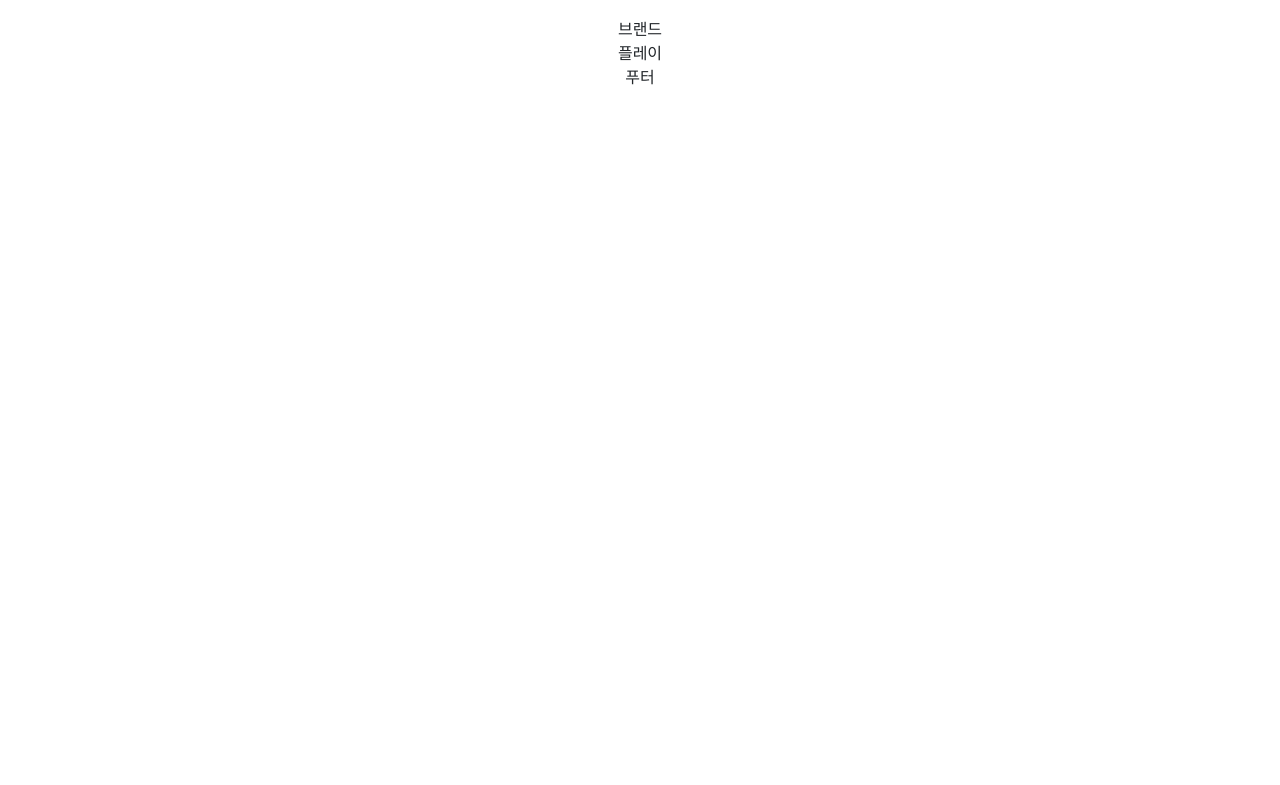
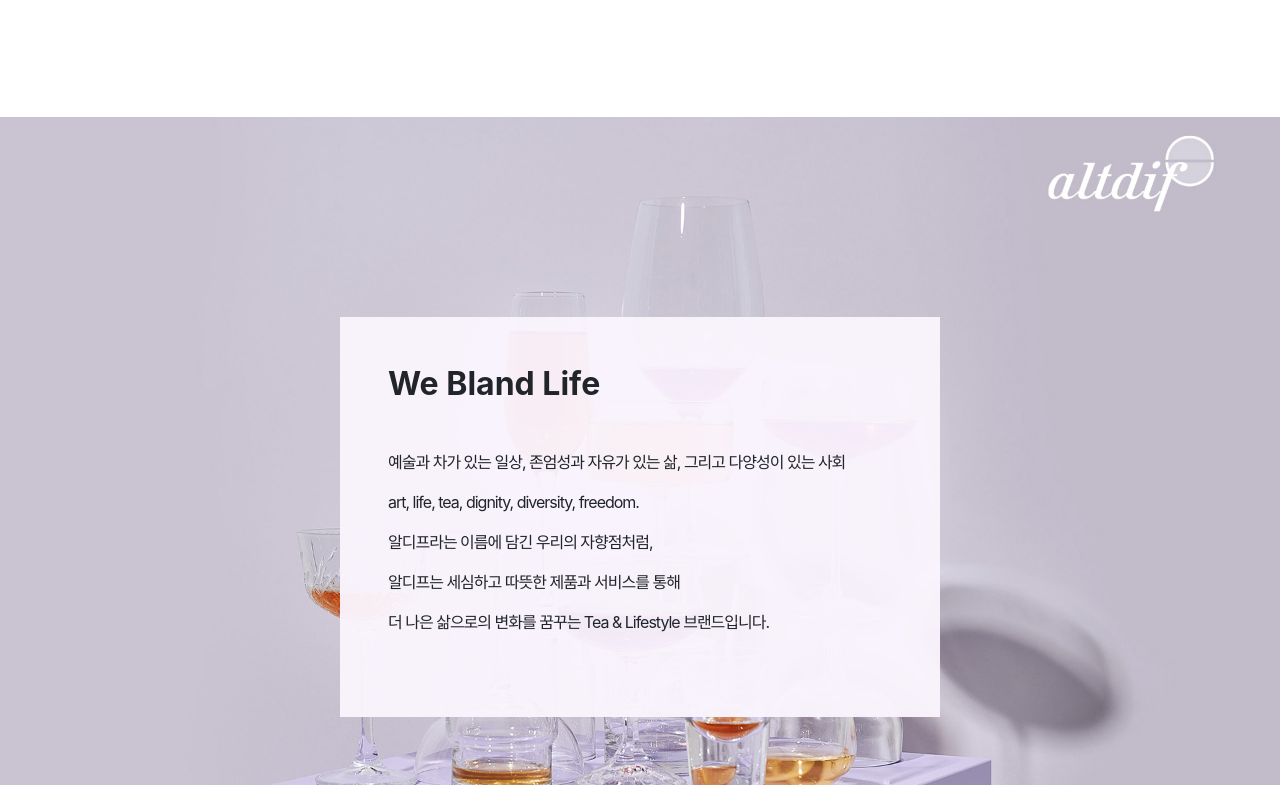
Before and after one commit to ssssojung/altdif_react, a React (Create React App) app in the folder altdif/: page / in a window 1280 px wide. Shown: the part 1715-2500 px from the top of the page. Before the commit the page ends 1804 px from the top, so only its background shows below. Built offline with nearby package versions, Linux system fonts and the light colour scheme.

Commit message:
brand 컨텐츠 추가

```diff
--- a/altdif/src/component/Brand.js
+++ b/altdif/src/component/Brand.js
@@ -2,8 +2,18 @@ import React from 'react';
 
 function Brand(props) {
     return (
-        <section id='brand' >
-            브랜드
+        <section id='brand'>
+            <div className='inner'>
+                <div className='textbox p-5 text-start'>
+                    <h2 className=''>We Bland Life</h2>
+                    <p>예술과 차가 있는 일상, 존엄성과 자유가 있는 삶, 그리고 다양성이 있는 사회<br/>
+                        <span>art, life, tea, dignity, diversity, freedom.</span><br/>
+                        알디프라는 이름에 담긴 우리의 자향점처럼,<br/>
+                        알디프는 세심하고 따뜻한 제품과 서비스를 통해<br/>
+                        더 나은 삶으로의 변화를 꿈꾸는 Tea & Lifestyle 브랜드입니다.
+                    </p>
+                </div>
+            </div>
         </section>
     );
 }
--- a/altdif/src/css/style.css
+++ b/altdif/src/css/style.css
@@ -1,39 +1,41 @@
-@import url("https://fonts.googleapis.com/css2?family=Montserrat:wght@200;300&display=swap");
-section {
-  height: auto;
+body {
+  @import url("https://fonts.googleapis.com/css2?family=Montserrat:wght@200;300&display=swap");
 }
-
-:root --mainFont {
-  font-family: "Montserrat";
+body :root {
+  --main-font:"Montserrat";
 }
-
-li {
+body section {
+  min-height: auto;
+}
+body h2 {
+  font-family: var(--main-font);
+  font-weight: bold;
+}
+body li {
   list-style: none;
 }
-
-a {
+body a {
   text-decoration: none;
   color: black;
 }
-
-#hd {
+body #hd {
   z-index: 10000;
   width: 100vw;
   background: rgba(255, 255, 255, 0.611);
 }
-#hd .shadow {
+body #hd .shadow {
   -webkit-box-shadow: 0 2px 10px rgba(0, 0, 0, 0.3);
   -moz-box-shadow: 0 2px 10px rgba(0, 0, 0, 0.3);
   box-shadow: 0 2px 10px rgba(0, 0, 0, 0.3);
 }
-#hd .d2 {
+body #hd .d2 {
   display: none !important;
 }
-#hd a {
+body #hd a {
   padding: 10px;
+  font-family: var(--main-font);
 }
-
-.flow-text {
+body .flow-text {
   display: flex;
   flex: 0 0 auto;
   white-space: nowrap;
@@ -43,24 +45,20 @@ a {
   font-weight: bold;
   color: #9D9993;
   transform: rotate(90deg);
-  margin: 0 -475px 0 -385px;
+  margin: 0 -475px 0 -380px;
 }
-
-.flow-text:hover {
+body .flow-text:hover {
   -webkit-text-stroke: 1px #7A00FD;
   color: transparent;
 }
-
-.flow-text:hover .flow-wrap {
+body .flow-text:hover .flow-wrap {
   animation-play-state: paused;
   cursor: pointer;
 }
-
-.flow-wrap {
+body .flow-wrap {
   animation: textLoop 15s linear infinite;
   padding-right: 1.4881vw;
 }
-
 @keyframes textLoop {
   0% {
     -webkit-transform: translate3d(0, 0, 0);
@@ -71,3 +69,30 @@ a {
     transform: translate3d(-100%, 0, 0);
   }
 }
+body #brand {
+  width: 100%;
+  height: auto;
+  padding: 200px 0;
+  margin: 100px auto 0;
+  background-image: url(../../public/img/brand.jpg);
+  background-attachment: fixed;
+  background-size: cover;
+  background-position: center;
+  background-repeat: no-repeat;
+}
+body #brand .inner {
+  background: rgba(250, 245, 253, 0.9607843137);
+  width: 600px;
+  height: 400px;
+  margin: 0 auto;
+  text-align: center;
+}
+body #brand .inner p {
+  letter-spacing: -1px;
+  line-height: 2.5rem;
+  padding: 30px 0;
+}
+body #play {
+  padding: 260px 0;
+  background-color: #e6e2f5;
+}
--- a/altdif/src/css/style.scss
+++ b/altdif/src/css/style.scss
@@ -1,13 +1,23 @@
-// body{
+body{
 //     min-width: 100vw;
 @import url('https://fonts.googleapis.com/css2?family=Montserrat:wght@200;300&display=swap');
 
+
+:root{
+  // font
+  --main-font:'Montserrat';
+
+  // color
+
+}
 //공통클래스
 section{
-    height:auto;
+    // min-height:100vw;
+    min-height: auto;
 }
-:root{
-    --mainFont{font-family: 'Montserrat';}
+h2{
+  font-family: var(--main-font);
+  font-weight: bold;
 }
     li{
         list-style: none;
@@ -20,6 +30,7 @@ section{
         z-index: 10000;
         width: 100vw;
         background: rgba(255, 255, 255, 0.611);
+
         .shadow{
             -webkit-box-shadow: 0 2px 10px rgba(0, 0, 0, 0.3);
             -moz-box-shadow: 0 2px 10px rgba(0, 0, 0, 0.3);
@@ -33,6 +44,7 @@ section{
             }
         a{
             padding: 10px;
+            font-family:var(--main-font);
         }
     }
     .flow-text {
@@ -45,7 +57,7 @@ section{
         font-weight:bold;
         color: #9D9993;
         transform: rotate(90deg);
-        margin: 0 -475px 0 -385px;
+        margin: 0 -475px 0 -380px;
 
     }
     .flow-text:hover {
@@ -71,7 +83,33 @@ section{
         transform: translate3d(-100%, 0, 0);
       }
     }
+    #brand{
+      width: 100%;
+      height: auto;
+      padding: 200px 0;
+      margin: 100px auto 0;
+      background-image: url(../../public/img/brand.jpg);
+      background-attachment: fixed;
+      background-size: cover;
+      background-position: center;
+      background-repeat: no-repeat;
+      .inner{
+        background: #faf5fdf5;
+        width: 600px;
+        height: 400px;
+        margin: 0 auto;
+        text-align: center;
 
+        p{
+          letter-spacing: -1px;
+          line-height: 2.5rem;
+          padding: 30px 0;
+        }
+      }
+    }
+    #play{
+      padding: 260px 0;
+      background-color: #e6e2f5;
+    }
 
-
-// }
+}
--- a/altdif/src/json/altdif_lsj.json
+++ b/altdif/src/json/altdif_lsj.json
@@ -12,28 +12,28 @@
         [
             {
                 "lsj_proImg" : "../../img/best/best1.jpg",
-                "lsj_prostyle":"width:18vw;",
+
                 "lsj_proName" : "트라이앵글 티백 샘플러 시그니처 에디션",
                 "lsj_prosummary" : "시그니처 블랜딩 티 12종을 모두 담은 알디프의 오리지널 디자인 트라이앵글 샘플러 시그니처 에디션",
                 "lsj_proPrice" : "25,000원"
             },
             {
                 "lsj_proImg" : "../../img/best/best2.jpg",
-                "lsj_prostyle":"width:18vw;",
+
                 "lsj_proName" : "비포 선셋-알디프 시그니처 블랜딩 티 8입",
                 "lsj_prosummary" : "(무카페인) 영원히 걷고 싶은 어느 오후, 거리에 비치는 햇살의 맛 카페인 없는 상큼 달콤 자몽 향 허브티-물 대신으로도 좋아요",
                 "lsj_proPrice" : "12,800원"
             },
             {
                 "lsj_proImg" : "../../img/best/best3.jpg",
-                "lsj_prostyle":"width:18vw;",
+
                 "lsj_proName" : "스페이스 오디티-알디프 시그니처 블랜딩 티 8입",
                 "lsj_prosummary" : "(무카페인) 우주는 무슨 맛일까 밤에 마시기 좋은 무카페인 허브티! 보라에서 핑크로 색이 변하는, 마법같은 #우주차",
                 "lsj_proPrice" : "12,800원"
             },
             {
                 "lsj_proImg" : "../../img/best/best4.jpg",
-                "lsj_prostyle":"width:18vw;",
+
                 "lsj_proName" : "밀키 애프터이미지-알디프 시그니처 블랜딩 티 8입",
                 "lsj_prosummary" : "달콤한 꿈 뒤에 남은 부드러운 잔상 부드러운 우유향이 깊고 맑은 우롱차와 만난, 고소하고 우아한 블랜딩 티",
                 "lsj_proPrice" : "12,800원"
--- a/package.json
+++ b/package.json
@@ -2,7 +2,7 @@
   "name": "altdif_react",
   "version": "1.0.0",
   "description": "This project was bootstrapped with [Create React App](https://github.com/facebook/create-react-app).",
-  "main": "index.js",
+  "main": "server.js",
   "scripts": {
     "server": "server.js",
     "test": "echo \"Error: no test specified\" && exit 1",
```
Also changed, not shown: altdif/src/css/style.min.css (+1 -1 lines).
